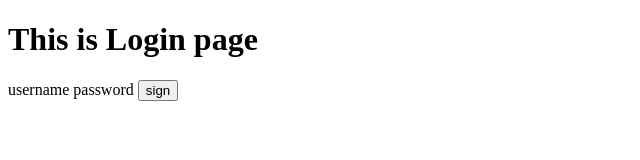
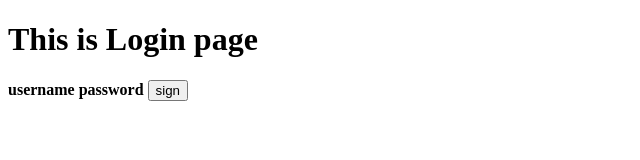
Before and after one commit to Jazirtv/blood-system, a plain HTML site: page login.html in a window 1280 px wide. Shown: the full height of the page, 0-640 px from the left. Drawn offline with Linux system fonts and the light colour scheme.

Commit message:
updated login page u p

```diff
--- a/login.html
+++ b/login.html
@@ -5,8 +5,8 @@
 </head>
 <body>
     <h1>This is Login page</h1>
-    username
-    password
+   <b> username
+    password</b>
     <button>sign</button>
 </body>
 </html>
```
